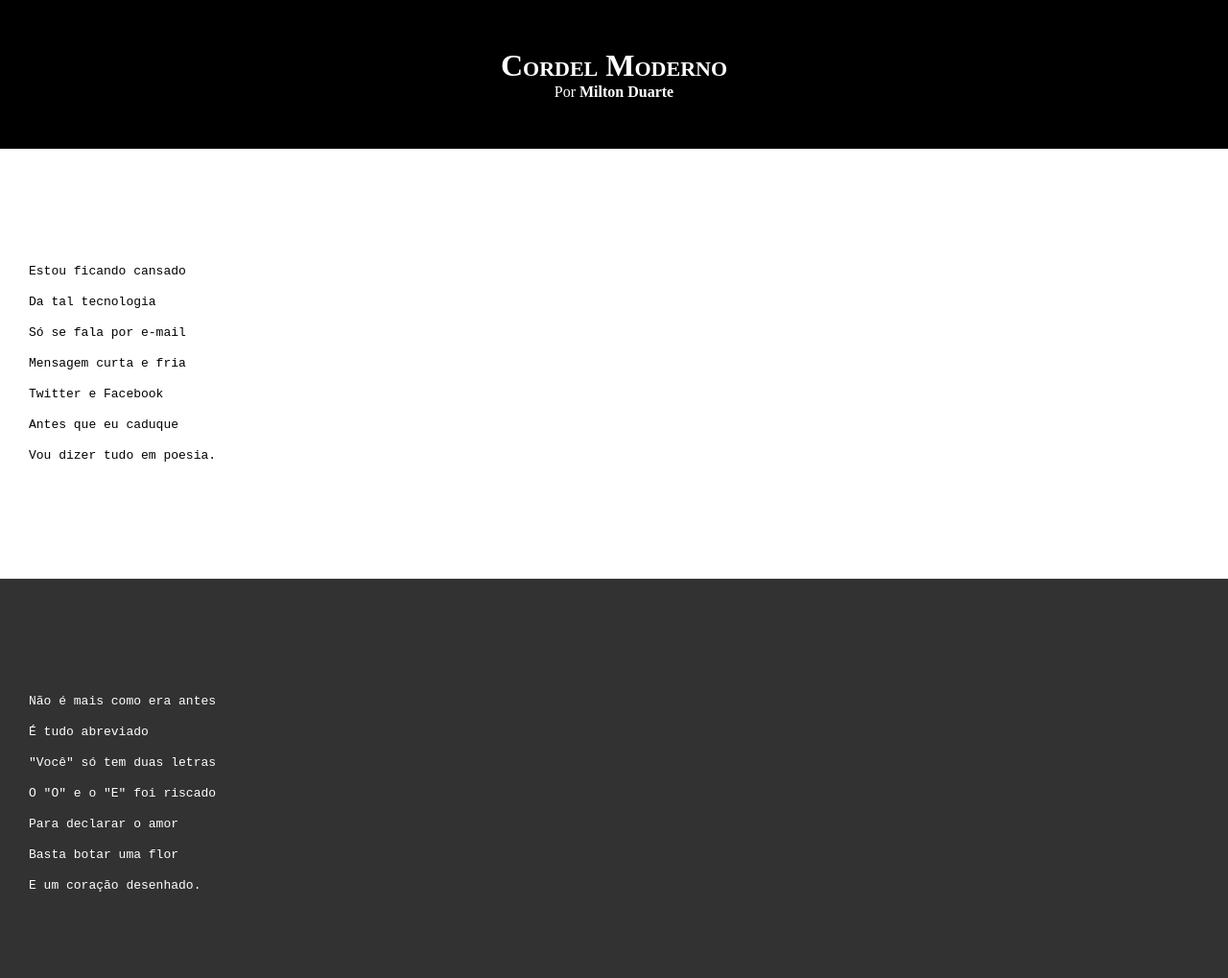
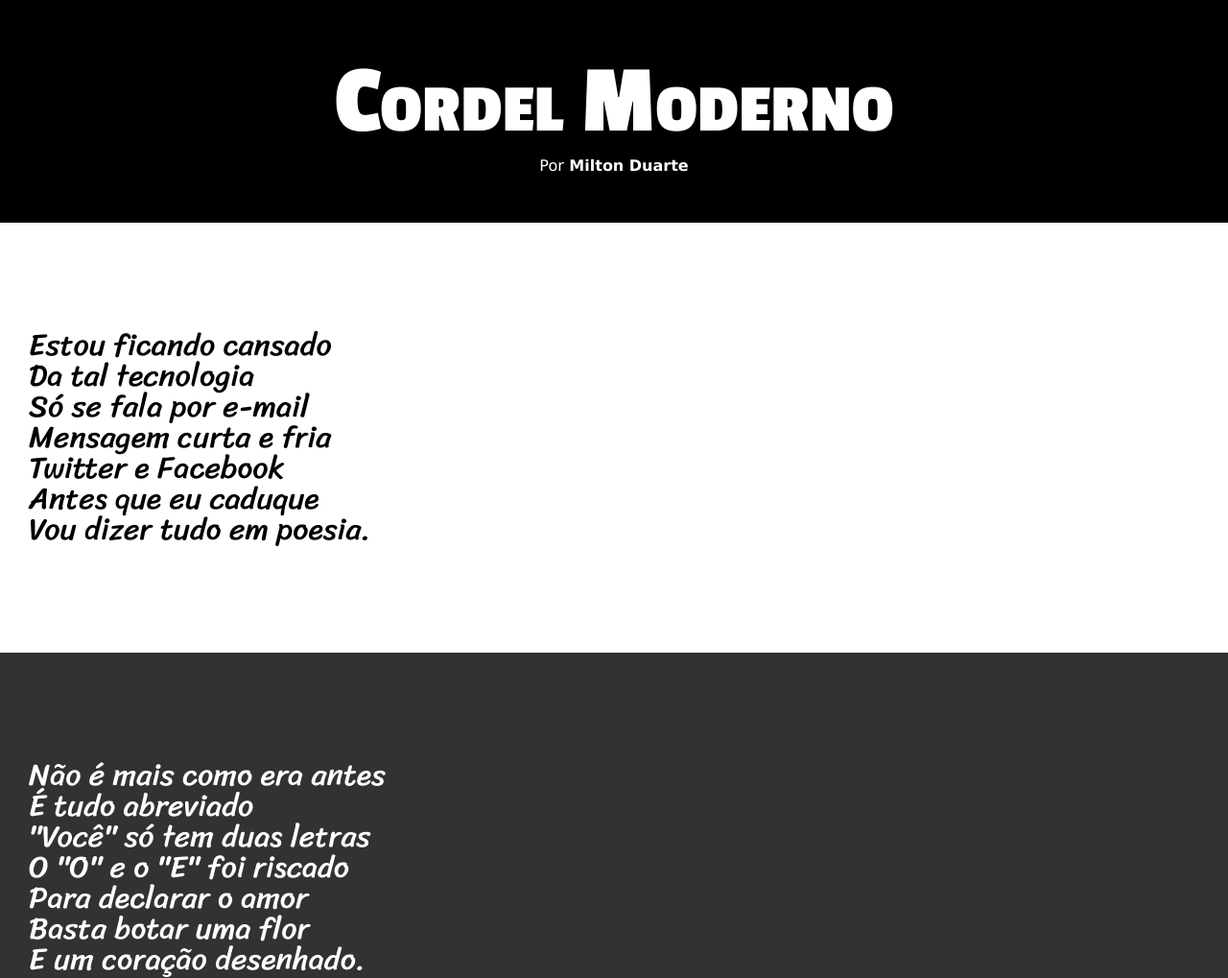
Before and after one commit to BrunoDavid16/html-css, a plain HTML site: page desafios/desafio 5/index.html in a window 1280 px wide. Shown: the top 1019 px of the page at 96% size. Drawn offline with Linux system fonts and the light colour scheme.

Commit message:
mudança nas fontes

```diff
--- a/desafios/desafio 5/estilo/style.css
+++ b/desafios/desafio 5/estilo/style.css
@@ -1,17 +1,29 @@
 @charset "UTF-8";
+
+@import url(https://fonts.googleapis.com/css2?family=Passion+One:wght@400;700;900&family=Sriracha&display=swap);
+
+:root {
+    --fonte1: Verdana, Geneva, Tahoma, sans-serif;
+    --fonte2: "Passion One", cursive;
+    --fonte3: "Sriracha", cursive;
+}
 
 section > pre {
     white-space: pre-line;
+    font-family: var(--fonte3);
+    font-size: 2.5vw;
 }
 
 * {
     margin: 0px;
     padding: 0px;
+    font-size: 1em;
 }
 
 html, body {
     min-height: 100vh;
     background-color: darkgrey;
+    font-family: var(--fonte1);
 
 }
 header {
@@ -22,6 +34,8 @@
 header > h1 {
     padding-top: 50px;
     font-variant: small-caps;
+    font-family: var(--fonte2);
+    font-size: 8vw;
 }
 header > p {
     padding-bottom: 50px;
@@ -40,6 +54,7 @@
     padding-bottom: 10vh;
     line-height: 2em;
     padding-left: 30px;
+
 }
 
 section.normal {
```
